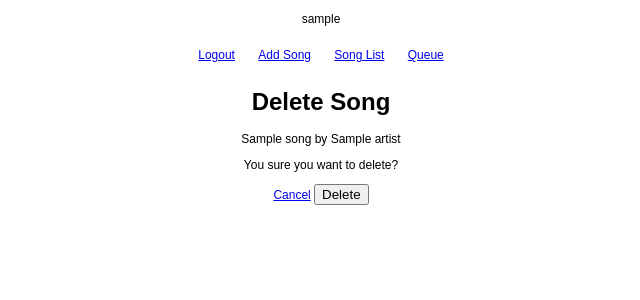
After one commit to cpadiernos/karaokenight, a Flask app: page /songs/1/delete/ in a window 1280 px wide. The commit adds this page. Shown: the top 300 px of the page, without its empty margins (319-959 px from the left). Run offline with Flask 2, Linux system fonts and the light colour scheme; a user stored in the database is signed in; tables that the repository leaves empty hold one stand-in row (values such as "Sample post").

Commit message:
Add delete song functionality

```diff
--- a/app/forms.py
+++ b/app/forms.py
@@ -23,7 +23,6 @@ class SongForm(FlaskForm):
             if song is not None and song.id != int(self.id.data):
                 raise ValidationError('This code is already in the song book.')
 
-
 class PerformanceForm(FlaskForm):
     code = HiddenField()
     name = StringField('Name', validators=[DataRequired()])
@@ -33,3 +32,7 @@ class LoginForm(FlaskForm):
     username = StringField('Username', validators=[DataRequired()])
     password = PasswordField('Password', validators=[DataRequired()])
     submit = SubmitField('Sign In')
+
+class ConfirmDeleteForm(FlaskForm):
+    id = HiddenField()
+    submit = SubmitField('Delete')
--- a/app/models.py
+++ b/app/models.py
@@ -20,7 +20,7 @@ class Song(db.Model):
     title = db.Column(db.String(100), nullable=False)
     artists = db.relationship('Artist', secondary=artists, lazy='subquery',
         backref=db.backref('songs', lazy=True))
-    performances = db.relationship('Performance', backref='song')
+    performances = db.relationship('Performance', cascade="all, delete", backref='song')
 
     def __repr__(self):
         return f'{self.title}'
--- a/app/routes.py
+++ b/app/routes.py
@@ -1,7 +1,7 @@
 from flask import render_template, flash, redirect, url_for, request
 from app import app, db
 from app.models import Artist, Song, Performance, User
-from app.forms import SongForm, PerformanceForm, LoginForm
+from app.forms import SongForm, PerformanceForm, LoginForm, ConfirmDeleteForm
 from flask_login import current_user, login_user, logout_user, login_required
 from werkzeug.urls import url_parse
 
@@ -62,6 +62,17 @@ def edit_song(id):
         return redirect(url_for('index'))
     return render_template('song_form.html', title='Edit Song', form=form)
 
+@app.route('/songs/<id>/delete/', methods=['GET', 'POST'])
+@login_required
+def delete_song(id):
+    song = Song.query.filter_by(id=id).first_or_404()
+    form = ConfirmDeleteForm(obj=song)
+    if form.validate_on_submit():
+        db.session.delete(song)
+        db.session.commit()
+        return redirect(url_for('index'))
+    return render_template('confirm_delete.html', title='Delete Song', form=form, song=song)
+
 @app.route('/performances/')
 def view_performances():
     performances = Performance.query.filter_by(completed=False).all()
--- /dev/null
+++ b/app/templates/confirm_delete.html
@@ -0,0 +1,14 @@
+{% extends "base.html" %}
+
+{% block content %}
+  <h1>{{ title }}</h1>
+  {{ song.title }} by
+  {% for artist in song.artists %} {{ artist }}{% if not loop.last %}, {% endif %}{% endfor %}
+  <p>You sure you want to delete?</p>
+  <form action="" method="post" novalidate>
+    {{ form.hidden_tag() }}
+    <p>
+    <a href="#">Cancel</a> {{ form.submit() }}
+    </p>
+  </form>
+{% endblock %}
--- a/app/templates/index.html
+++ b/app/templates/index.html
@@ -19,7 +19,8 @@
                 <td>{% for artist in song.artists %} {{ artist }}{% if not loop.last %}, {% endif %}{% endfor %}</td>
                 {% if current_user.is_authenticated %}
                 <td>
-                  <a href="{{ url_for('edit_song', id=song.id) }}">Edit</a>
+                  <a href="{{ url_for('edit_song', id=song.id) }}">Edit</a> |
+                  <a href="{{ url_for('delete_song', id=song.id) }}">Delete</a>
                 </td>
                 {% else %}
                 <td><button data-code="{{ song.code }}" id="{{ song.code }}-sign-up" class="sign-up-btn">Sign up</button></td>
```
